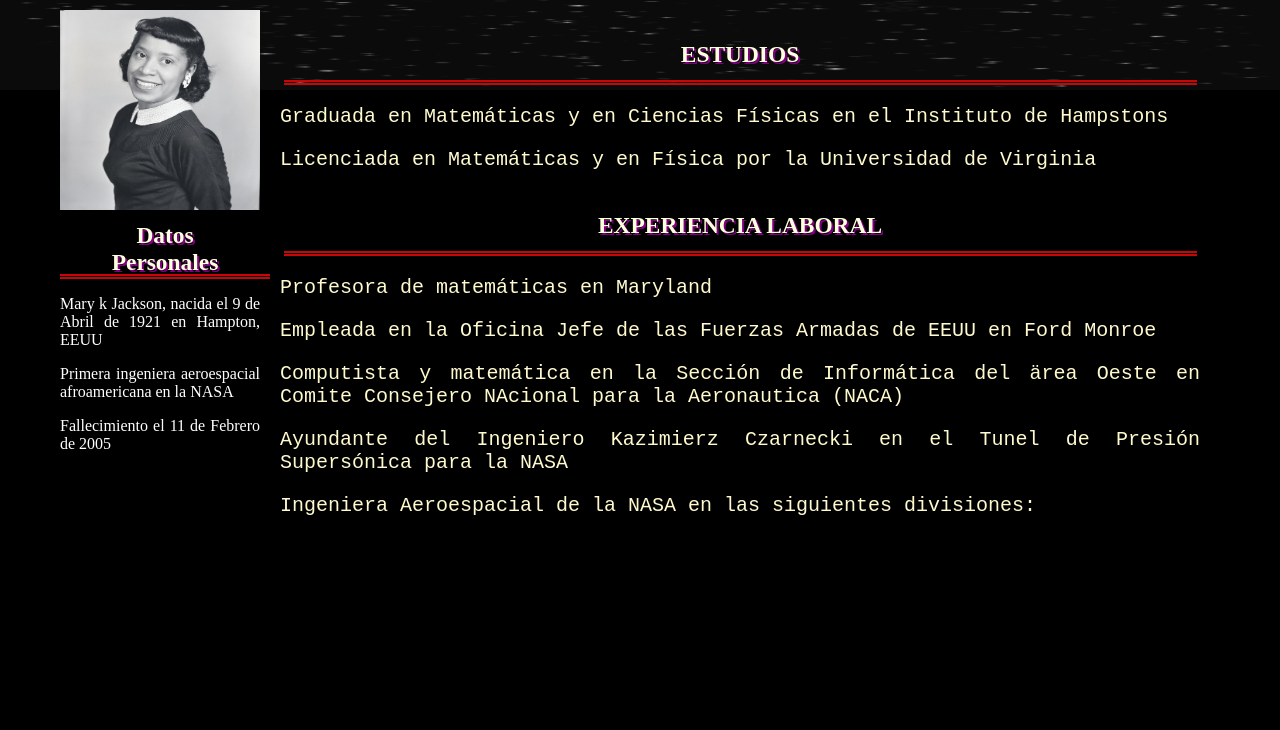
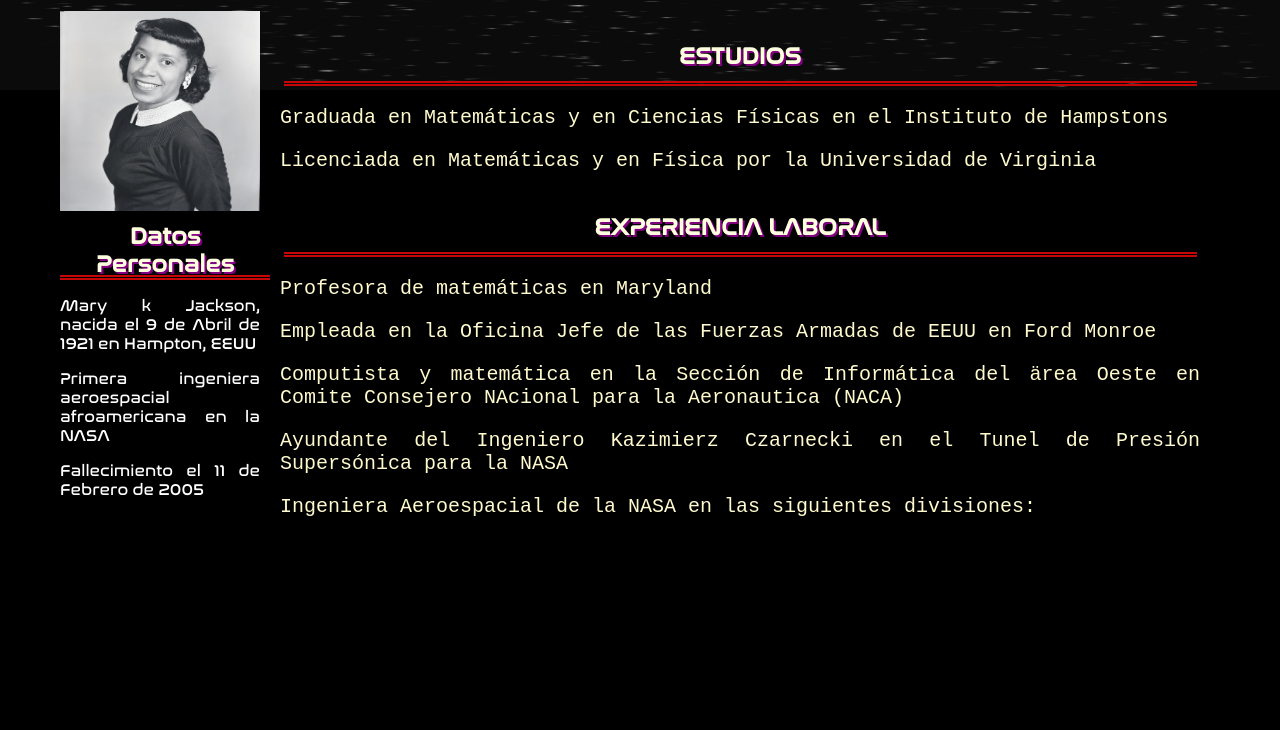
Before and after one commit to EstefaniaP/2020-2021-CSAAI-Practicas, a plain HTML site: page P1/index.html in a window 1280 px wide. Shown: the part 70-800 px from the top of the page. Drawn offline with Linux system fonts and the light colour scheme.

Commit message:
añadida fuente y agregada a backgroun

```diff
--- a/P1/style.css
+++ b/P1/style.css
@@ -1,3 +1,8 @@
+@font-face{
+  font-family: letranasa;
+  src: url('letranasa.ttf');
+}
+
 body{
 
     background-image: url('tenor.gif');
@@ -8,6 +13,8 @@
     margin: 10px;
     text-align: center;
     color: white;
+    font-family: letranasa;
+
 
   }
   h3{
@@ -51,6 +58,7 @@
     margin-bottom: 0px;
   }
 
+
   /* Estilo caja lateral izquierda*/
   aside{
     width: 20%;
```
